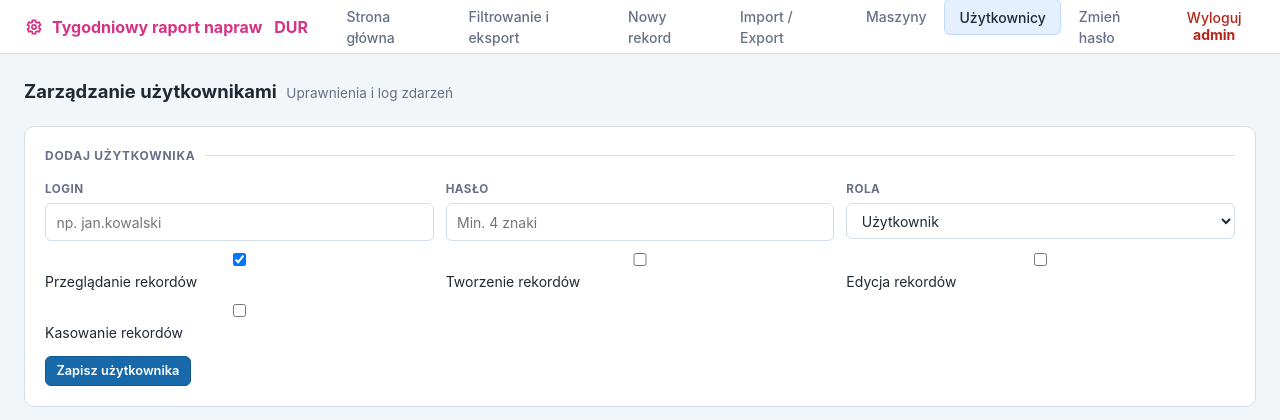
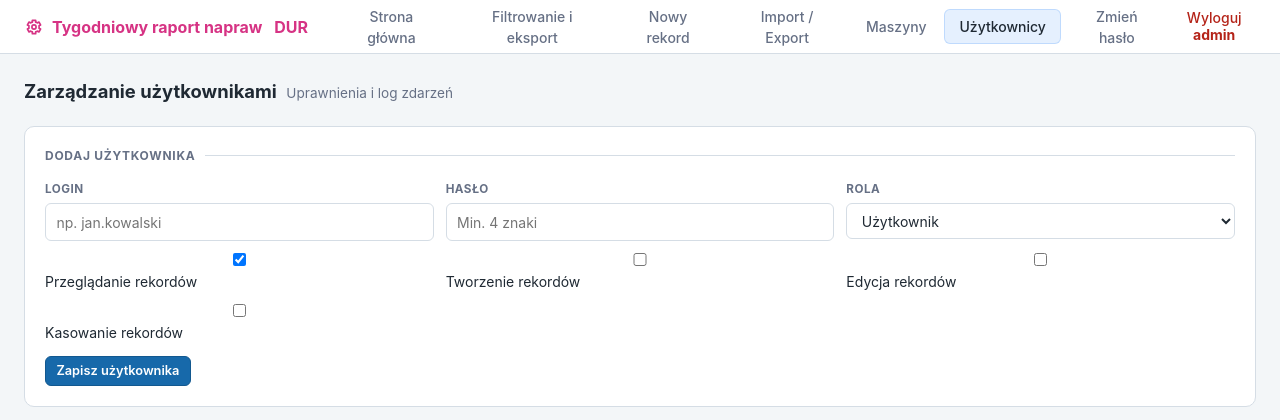
Before and after one commit to truecapehorn/Tygodniowy-raport-zdarzen, a Flask app: page /admin/users in a window 1280 px wide. Shown: the top 420 px of the page. Run offline with Flask 3, Linux system fonts and the light colour scheme; the visitor is signed in with stand-in values (Sample User, id 1); data comes from the database, SQL or seed files in the repository.

Commit message:
Wypoziomowanie napisów na głownym pasku

```diff
--- a/templates/base.html
+++ b/templates/base.html
@@ -97,20 +97,26 @@
         }
         .navbar-links {
             display: flex;
+            align-items: center;
             gap: 0.2rem;
             list-style: none;
             margin-left: auto;
         }
+        .navbar-links li { display: flex; align-items: center; }
         .navbar-links a {
-            display: block;
+            display: flex;
+            align-items: center;
+            justify-content: center;
             padding: 0.4rem 0.9rem;
             color: var(--muted);
             text-decoration: none;
             border-radius: 6px;
             font-size: 0.875rem;
             font-weight: 500;
+            text-align: center;
             transition: color 0.15s, background 0.15s;
         }
+        .navbar-links .logout-link { flex-direction: column; line-height: 1.2; color: var(--red); }
         .navbar-links a:hover { color: var(--text); background: rgba(31,41,51,0.05); }
         .navbar-links a.active { color: var(--text); background: rgba(79,156,249,0.15); border: 1px solid rgba(79,156,249,0.25); }
 
@@ -421,8 +427,8 @@
             {% if user_role != 'guest' %}
             <li><a href="{{ url_for('change_password') }}" {% if request.endpoint == 'change_password' %}class="active"{% endif %}>Zmień hasło</a></li>
             {% endif %}
-            <li style="display: inline-flex; align-items: center; vertical-align: middle;">
-                <a href="{{ url_for('logout') }}" style="color:var(--red); display: flex; flex-direction: column; justify-content: center; align-items: center; text-align: center; line-height: 1.2;">
+            <li>
+                <a class="logout-link" href="{{ url_for('logout') }}">
                     <span>Wyloguj</span>
                     <strong>{{ current_username }}</strong>
                 </a>
```
